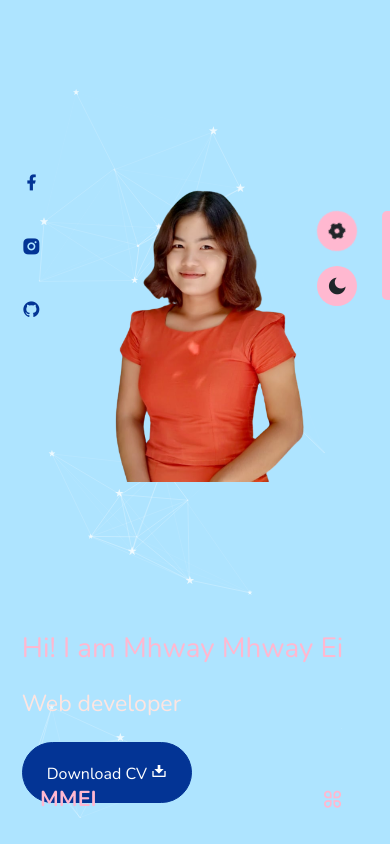
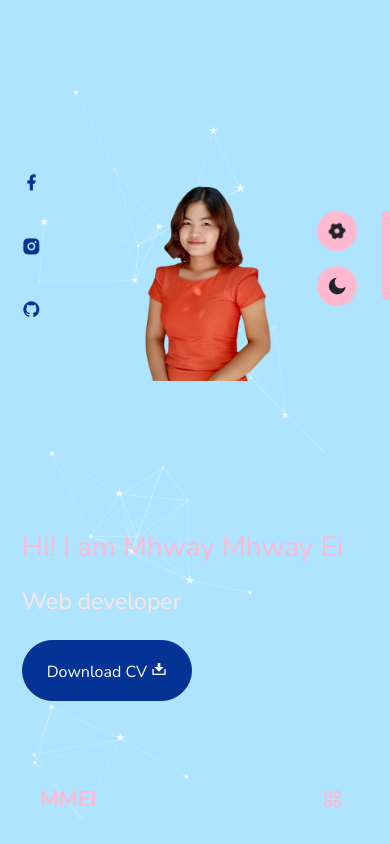
Before and after one commit to mhwaymhway/Portfolio, a website: page index.html in a window 390 px wide. Shown: the top 844 px of the page. Drawn offline with nearby package versions, Linux system fonts and the light colour scheme.

Commit message:
add style home img

```diff
--- a/css/style.css
+++ b/css/style.css
@@ -633,6 +633,9 @@ header{
         position: absolute;
         top: 0;
     }
+    .home-img{
+        width: 100px;
+    }
     .home-social{
         /* position: relative;
         top: 200px; */
@@ -659,6 +662,7 @@ header{
    .home-img{
        position: relative;
        top: -150px;
+       width: 200px;
    }
     .home-social{
         /* position: relative;
```
